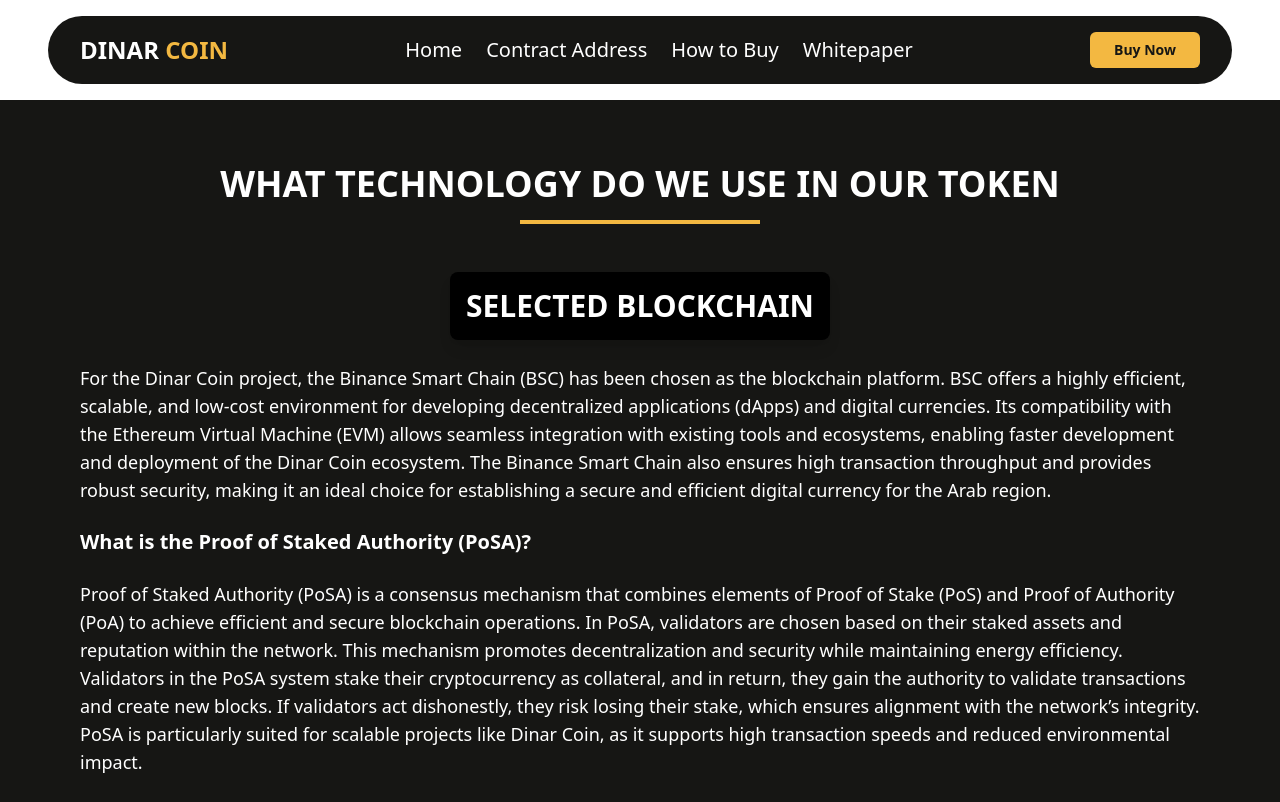
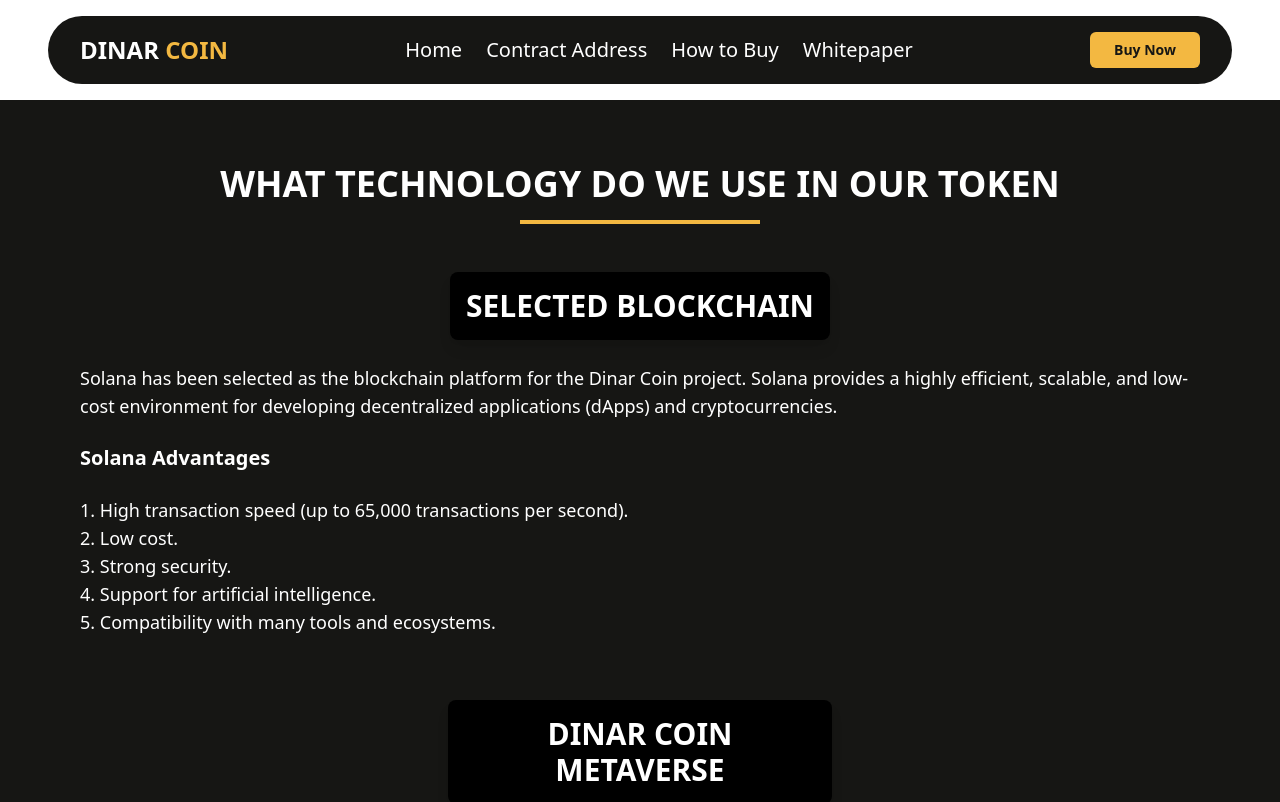
Before and after one commit to Ashik70021/Dinar_coin, a React (Vite) app: page /whitepaper in a window 1280 px wide. Shown: the top 802 px of the page. Built offline with nearby package versions, Linux system fonts and the light colour scheme.

Commit message:
update whitepaper

```diff
--- a/src/components/Contectpaper.jsx
+++ b/src/components/Contectpaper.jsx
@@ -19,12 +19,25 @@
             </div>
             <div className="mt-6">
                 <p className="text-s lg:text-lg font-normal align-middle">
-                    For the Dinar Coin project, the Binance Smart Chain (BSC) has been chosen as the blockchain platform. BSC offers a highly efficient, scalable, and low-cost environment for developing decentralized applications (dApps) and digital currencies. Its compatibility with the Ethereum Virtual Machine (EVM) allows seamless integration with existing tools and ecosystems, enabling faster development and deployment of the Dinar Coin ecosystem. The Binance Smart Chain also ensures high transaction throughput and provides robust security, making it an ideal choice for establishing a secure and efficient digital currency for the Arab region.
+                    Solana has been selected as the blockchain platform for the Dinar Coin project. Solana provides a highly efficient, scalable, and low-cost environment for developing decentralized applications (dApps) and cryptocurrencies.
                 </p>
-                <h1 className="my-6 text-m lg:text-xl font-semibold">What is the Proof of Staked Authority (PoSA)?</h1>
+                <h1 className="my-6 text-m lg:text-xl font-semibold">Solana Advantages</h1>
                 <p className="text-s lg:text-lg font-normal align-middle">
-                    Proof of Staked Authority (PoSA) is a consensus mechanism that combines elements of Proof of Stake (PoS) and Proof of Authority (PoA) to achieve efficient and secure blockchain operations. In PoSA, validators are chosen based on their staked assets and reputation within the network. This mechanism promotes decentralization and security while maintaining energy efficiency. Validators in the PoSA system stake their cryptocurrency as collateral, and in return, they gain the authority to validate transactions and create new blocks. If validators act dishonestly, they risk losing their stake, which ensures alignment with the network’s integrity. PoSA is particularly suited for scalable projects like Dinar Coin, as it supports high transaction speeds and reduced environmental impact.
+                    1. High transaction speed (up to 65,000 transactions per second).
                 </p>
+                <p className="text-s lg:text-lg font-normal align-middle">
+                    2. Low cost.
+                </p>
+                <p className="text-s lg:text-lg font-normal align-middle">
+                    3. Strong security.
+                </p>
+                <p className="text-s lg:text-lg font-normal align-middle">
+                    4. Support for artificial intelligence.
+                </p>
+                <p className="text-s lg:text-lg font-normal align-middle">
+                    5. Compatibility with many tools and ecosystems.
+                </p>
+
             </div>
             {/*---------------------------------------------------------*/}
 
--- a/src/components/Viewwhitepaper.jsx
+++ b/src/components/Viewwhitepaper.jsx
@@ -6,6 +6,7 @@
             <Link to='/whitepaper'><button className="px-6 py-3 bg-[#f3b841] text-[#161614] font-bold rounded-md hover:scale-105 transition-transform">
                 VIEW WHITEPAPER
             </button></Link>
+
         </section>
 
     );
```
